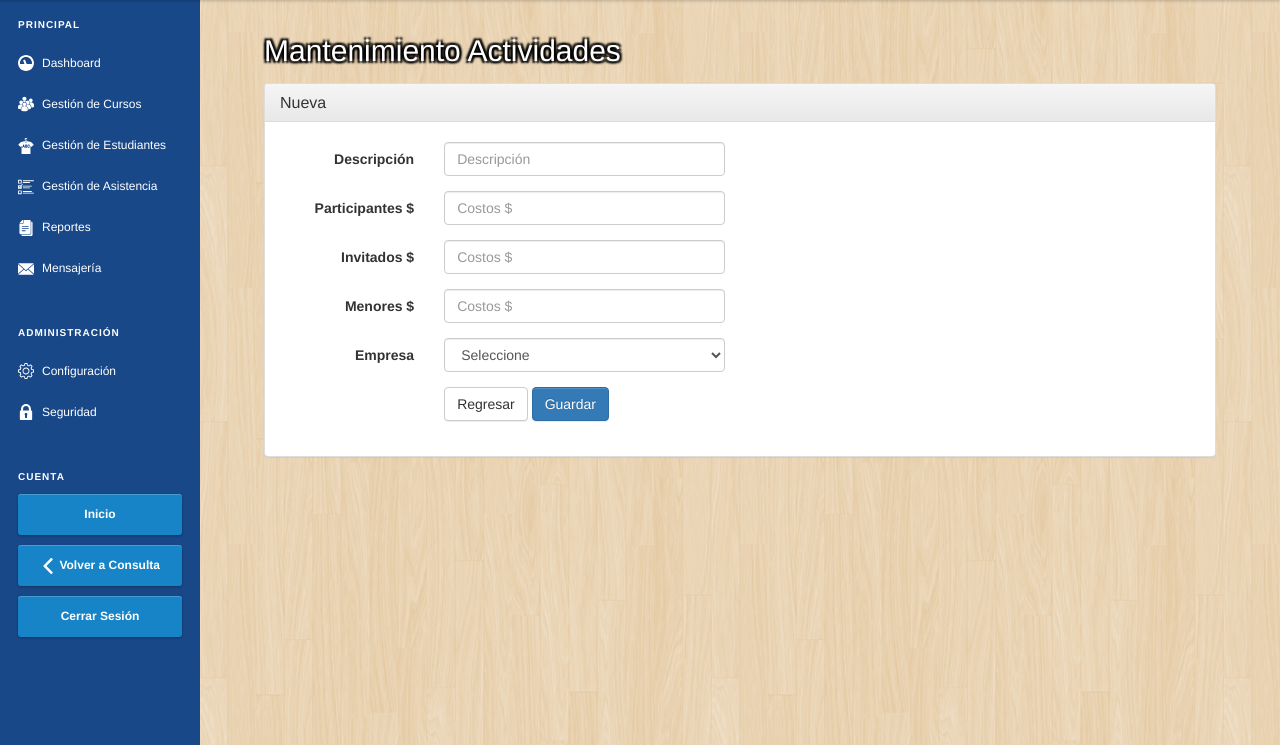
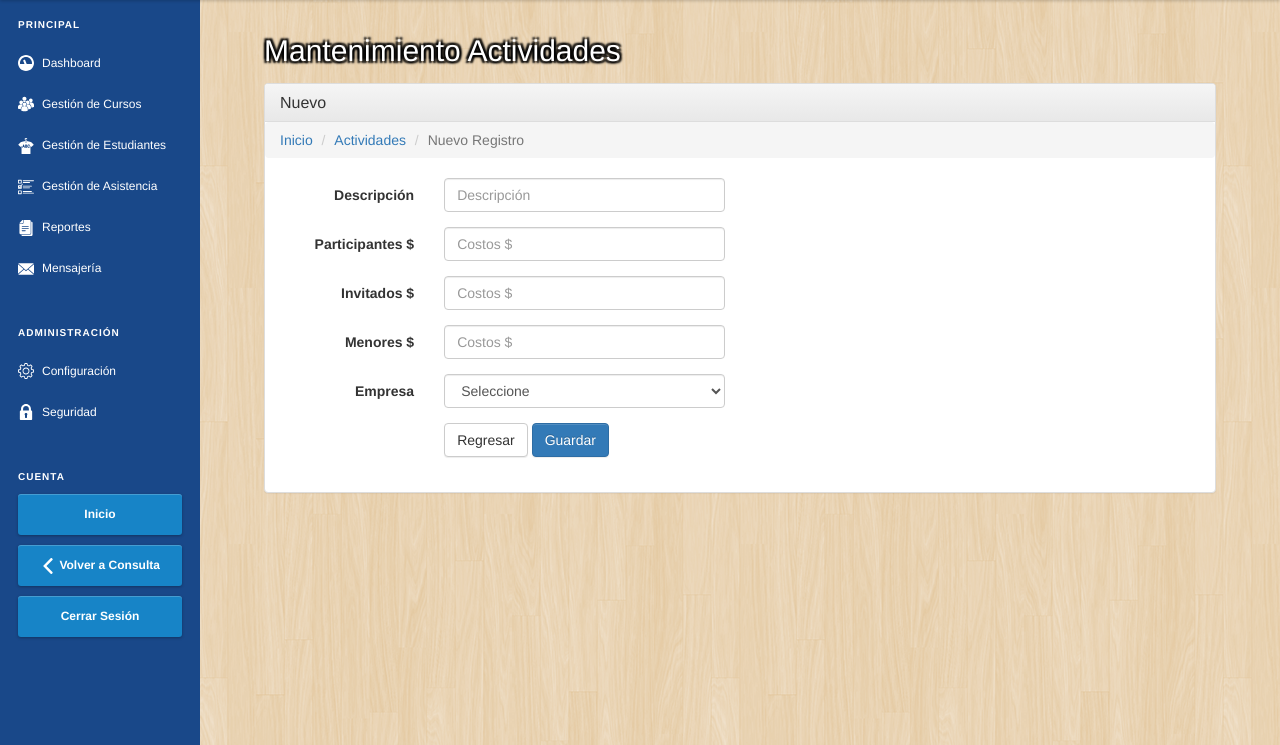
Before and after one commit to albertongutierrez/itadoinsc, a PHP site: page /admin/actividades-crear.php in a window 1280 px wide. Shown: the part 55-800 px from the top of the page. Run offline with PHP 8.4, Linux system fonts and the light colour scheme; the visitor is signed in with stand-in values (Sample User, id 1); data that the repository does not hold is empty; some libraries are stand-ins or nearby versions.

Commit message:
actividades

```diff
--- a/admin/actividades-crear.php
+++ b/admin/actividades-crear.php
@@ -10,8 +10,13 @@ if ($_SESSION['crmRanking']>2){
 		<p class="site-title">Mantenimiento Actividades</p>
 		<div class="panel panel-default" style="margin-top: 10px">
 			<div class="panel-heading">
-				<h3 class="panel-title">Nueva</h3>
+				<h3 class="panel-title">Nuevo</h3>
 			</div>
+			<ol class="breadcrumb">
+			  <li><a href="main.php">Inicio</a></li>
+			  <li><a href="actividades-mant.php">Actividades</a></li>
+			  <li class="active">Nuevo Registro</li>
+			</ol>
 			<div class="p-body">
 				<form class="form-horizontal" method="POST" action="php/actividades-registros.php?accion=INS" autocomplete="off" enctype="multipart/form-data">
 					<!--NO APLICA YA QUE ES AUTOINCREMENTABLE-->
--- a/admin/actividades-mant.php
+++ b/admin/actividades-mant.php
@@ -48,7 +48,7 @@ if ($_SESSION['crmRanking']>2){
 	    if(($_SESSION['crmRanking']==1) || ($_SESSION['crmRanking']==2)){
 	    	echo "<a href='actividades-crear.php'>
 			<button type='button' class='btn btn-info'>
-				Nueva
+				Nuevo
 			</button>
 		</a>";
 	    }
@@ -58,6 +58,10 @@ if ($_SESSION['crmRanking']>2){
 			<div class="panel-heading">
 				<h3 class="panel-title">Actividades</h3>
 			</div>
+			<ol class="breadcrumb">
+			  <li><a href="main.php">Inicio</a></li>
+			  <li class="active">Actividades</li>
+			</ol>
 			<div class="p-body">
 				<!-- <div class="row table-responsive"> -->
 					<table class="display table table-striped" id="table_id">
```
Also changed, not shown: admin/actividades-actualizar.php (+10 -5 lines).
